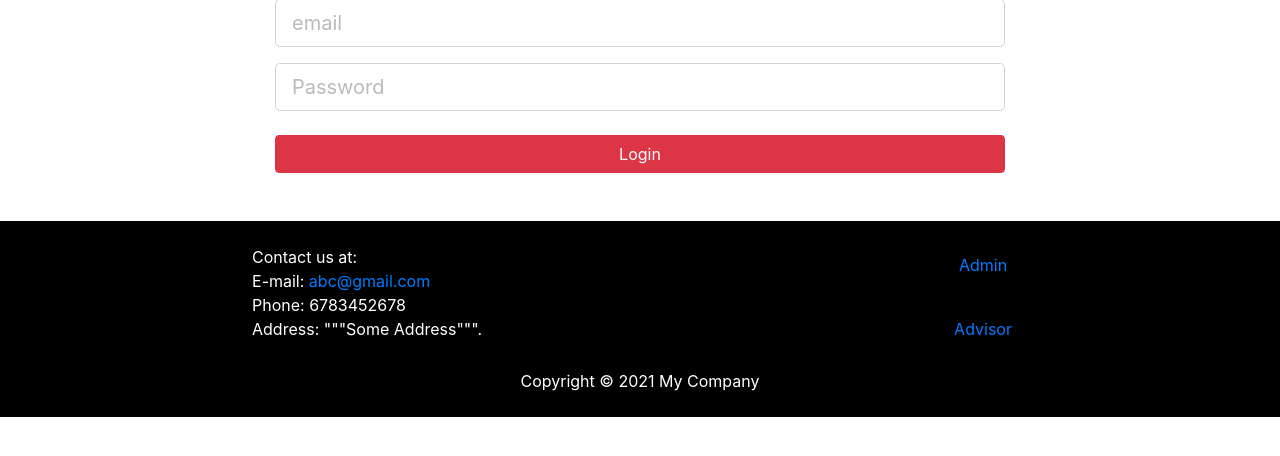
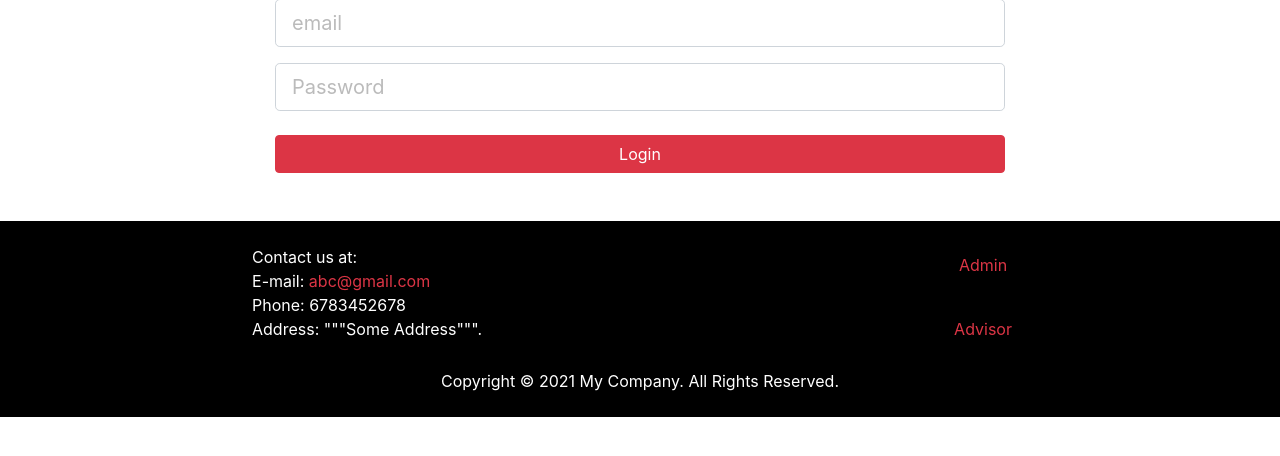
Before and after one commit to Sharanam/SAMGS, a PHP site: page /view/admin.php in a window 1280 px wide. Shown: the part 218-674 px from the top of the page. Run offline with PHP 8.4, Linux system fonts and the light colour scheme; some libraries are stand-ins or nearby versions.

Commit message:
minor fix

```diff
--- a/Public/scripts/student.js
+++ b/Public/scripts/student.js
@@ -5,11 +5,11 @@ function tabChanger() {
     for (var i = 0; i < d.length; i++) {
         d[i].classList.remove("active");
         d[i].classList.remove("active-updated");
-        event.target.classList.add("link-text-red");
+        d[i].classList.add("link-text-red");
     }
     event.target.classList.add("active");
     event.target.classList.add("active-updated");
-    d[i].classList.remove("link-text-red");
+    event.target.classList.remove("link-text-red");
 
     // respective content change
     d = document.getElementsByClassName('tab-items');
--- a/view/common/footer.php
+++ b/view/common/footer.php
@@ -2,16 +2,16 @@
   <div class="footer-details">
     <div style="text-align: start;">
       Contact us at:<br />
-      E-mail: <a href="mailto: abc@gmail.com">abc@gmail.com</a><br />
+      E-mail: <a href="mailto: abc@gmail.com" class="text-danger ">abc@gmail.com</a><br />
       Phone: 6783452678<br />
       Address: """Some Address""".
     </div>
     <div style="display: flex;flex-direction: column;">
-      <a class="nav-link" href="../index.php?type=admin&act=login">Admin</a> <br />
-      <a class="nav-link" href="../index.php?type=advisor&act=login">Advisor</a>
+      <a class="text-danger nav-link" href="../index.php?type=admin&act=login">Admin</a> <br />
+      <a class="text-danger nav-link" href="../index.php?type=advisor&act=login">Advisor</a>
     </div>
   </div>
-  Copyright &copy; 2021 My Company
+  Copyright &copy; 2021 My Company. All Rights Reserved.
 </footer>
 
 <script src="https://code.jquery.com/jquery-3.2.1.slim.min.js" integrity="sha384-KJ3o2DKtIkvYIK3UENzmM7KCkRr/rE9/Qpg6aAZGJwFDMVNA/GpGFF93hXpG5KkN" crossorigin="anonymous"></script>
```
Also changed, not shown: Public/styles/tempered-bootstrap.css (added, +11 -0 lines), view/dashboard/student/index.php (+2 -12 lines).
